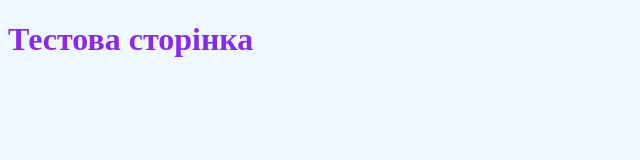
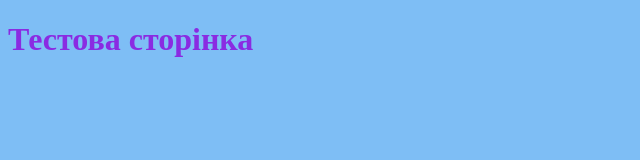
Before and after one commit to Ainnovatory/site1, a plain HTML site: page index.html in a window 1280 px wide. Shown: the whole page, without its empty margins (0-640 px from the left). Drawn offline with Linux system fonts and the light colour scheme.

Commit message:
Modif fon

```diff
--- a/style.css
+++ b/style.css
@@ -1,4 +1,4 @@
 body {
-    background-color: aliceblue;
+    background-color: rgb(126, 190, 245);
     color: blueviolet;
 }
```
